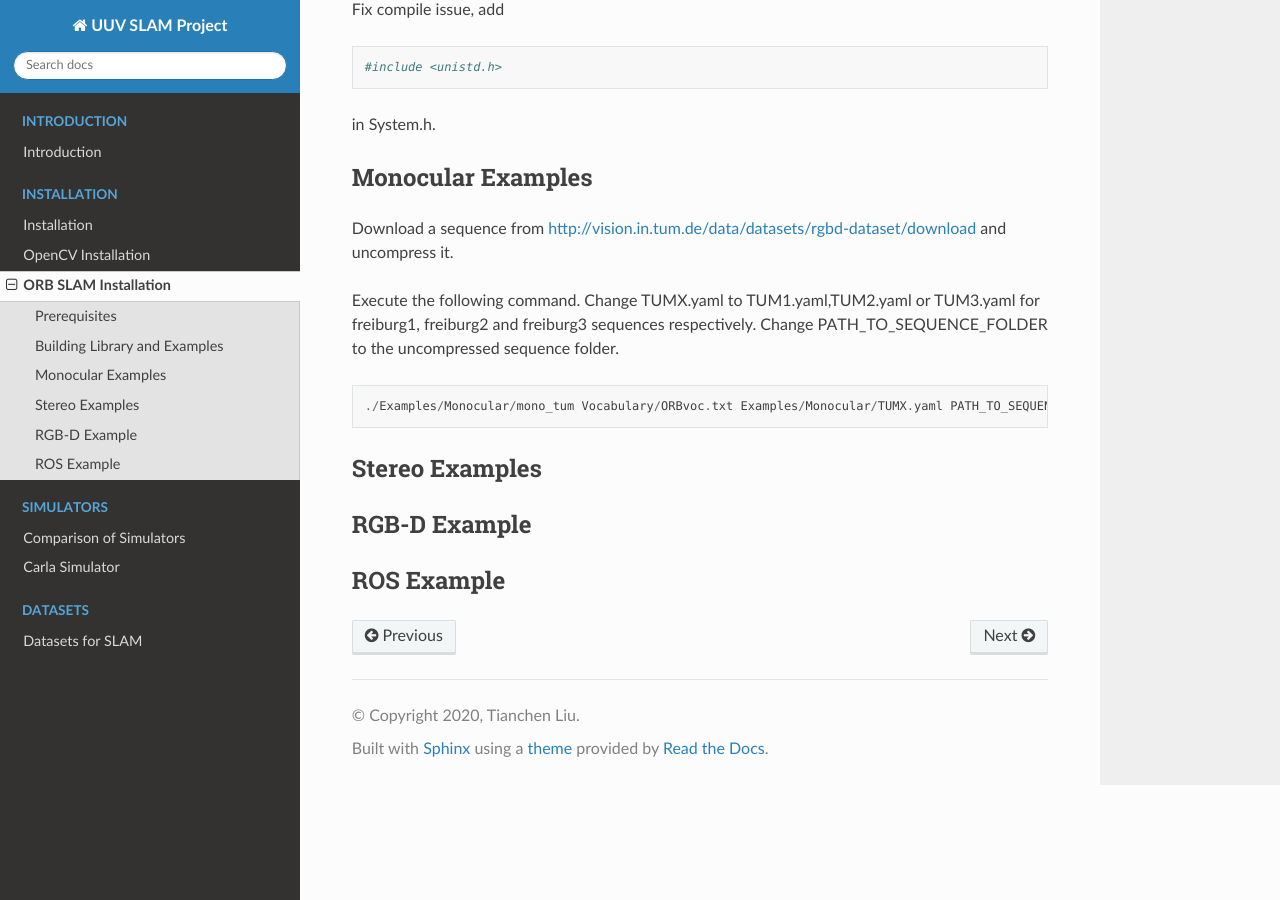
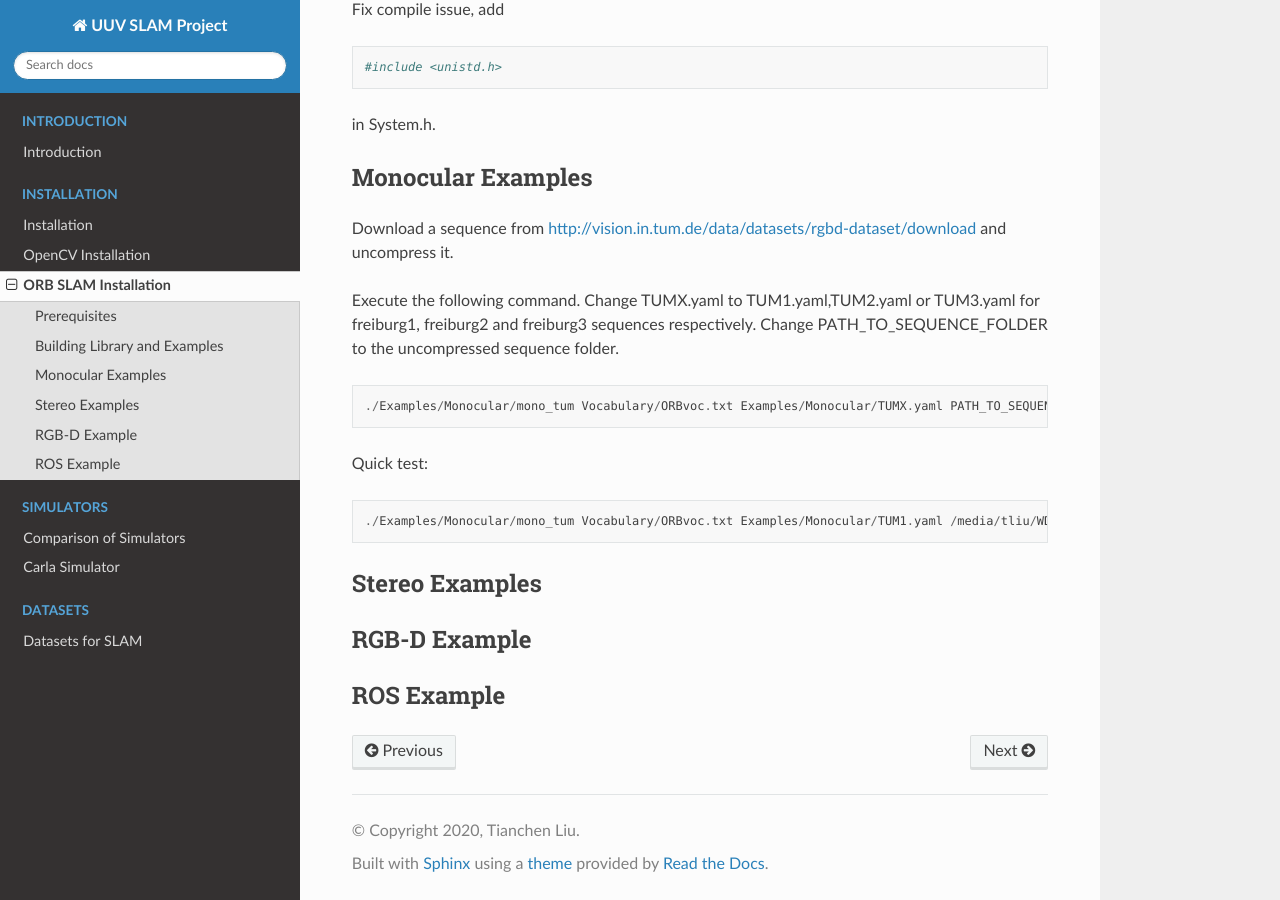
Before and after one commit to tianchenliu/uuv-slam-docs-test, a Sphinx documentation site: the page built from docs/source/sections/installation/orb_slam_installation.rst, in a window 1280 px wide and 900 px high, scrolled down 854 px. Built offline with Sphinx 7.4.7 and the Read the Docs theme 2.0.0, drawn with Linux system fonts in a browser that asks for light colours.

Commit message:
Quick test command for ORB SLAM

```diff
--- a/docs/source/sections/installation/orb_slam_installation.rst
+++ b/docs/source/sections/installation/orb_slam_installation.rst
@@ -47,6 +47,11 @@ Execute the following command. Change TUMX.yaml to TUM1.yaml,TUM2.yaml or TUM3.y
 
     ./Examples/Monocular/mono_tum Vocabulary/ORBvoc.txt Examples/Monocular/TUMX.yaml PATH_TO_SEQUENCE_FOLDER
 
+Quick test: ::
+
+    ./Examples/Monocular/mono_tum Vocabulary/ORBvoc.txt Examples/Monocular/TUM1.yaml /media/tliu/WD_PassPort_1/slam_datasets/tum/rgbd_dataset_freiburg1_xyz
+
+
 
 Stereo Examples
 ---------------------
```
